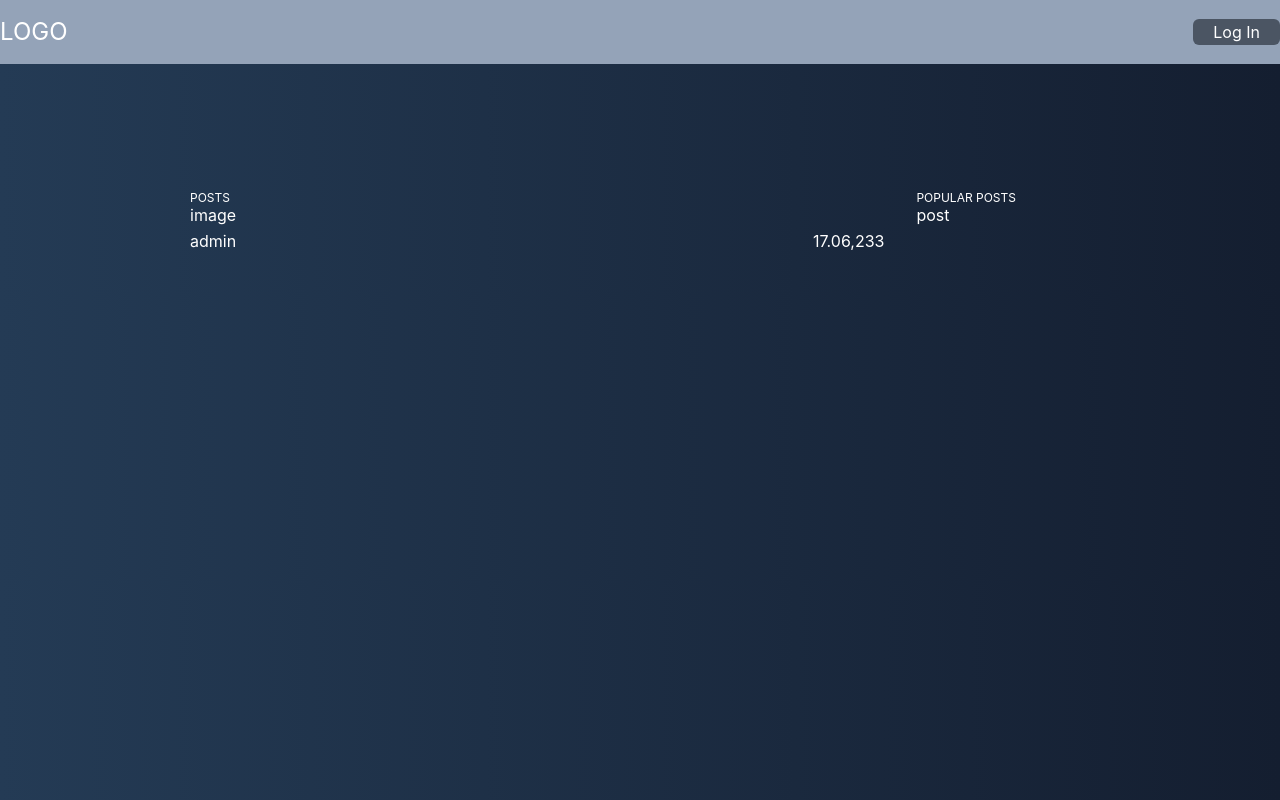
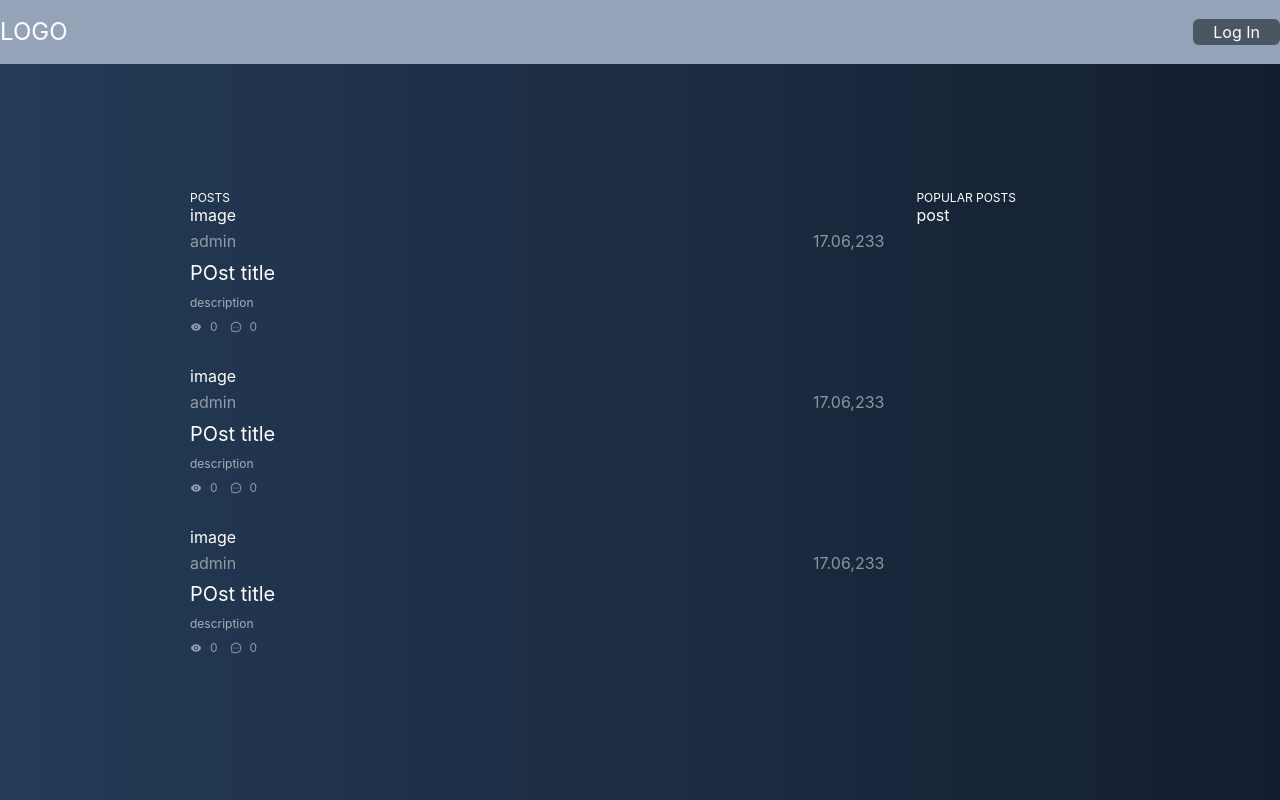
Before and after one commit to macs1756/blog-frontend-mern, a React (Create React App) app: page / in a window 1280 px wide. Built offline with nearby package versions, Linux system fonts and the light colour scheme; no server answers.

Commit message:
add part component post

```diff
--- a/package.json
+++ b/package.json
@@ -14,10 +14,12 @@
     "@types/react-router-dom": "^5.3.3",
     "autoprefixer": "^10.4.16",
     "axios": "^1.6.2",
+    "icons": "^1.0.0",
     "normalize.css": "^8.0.1",
     "postcss": "^8.4.32",
     "react": "^18.2.0",
     "react-dom": "^18.2.0",
+    "react-icons": "^4.12.0",
     "react-redux": "^9.0.4",
     "react-router-dom": "^6.20.1",
     "react-scripts": "5.0.1",
--- a/src/Components/Post/index.tsx
+++ b/src/Components/Post/index.tsx
@@ -1,13 +1,31 @@
 import * as React from 'react'
+import {AiFillEye, AiOutlineMessage} from 'react-icons/ai'
 
 const Post = () => {
   return(
-    <div className='flex flex-col basis-1/4 flex-grow'>
+    <div className='flex flex-col basis-1/4 flex-grow mb-8'>
       <div>image</div>
 
-      <div className='flex justify-between items-center pt-2'>
-          <h3>admin</h3>
-          <p>17.06,233</p>
+      <div className='flex justify-between items-center pt-2 pb-2'>
+          <h3 className='text-sx text-white opacity-50'>admin</h3>
+          <p className='text-sx text-white opacity-50'>17.06,233</p>
+      </div>
+      <div className="text-white text-xl ">POst title</div>
+      <p className='text-white opacity-60 text-xs pt-2 mb-2'>description</p>
+
+      <div className="flex gap-3 items-center">
+
+
+        <button className='flex items-center justify-center text-xs gap-2 text-white opacity-50'>
+          <AiFillEye /> <span>0</span>
+        </button>
+
+
+        <button className='flex items-center justify-center text-xs gap-2 text-white opacity-50'>
+          <AiOutlineMessage />
+          <span>0</span>
+        </button>
+
       </div>
 
     </div>
--- a/src/Pages/Home/index.tsx
+++ b/src/Pages/Home/index.tsx
@@ -11,6 +11,8 @@ import Post from '../../Components/Post';
 
         <div className='flex flex-col basis-4/5'>
         <div className='text-xs uppercase text-white'>Posts</div>
+        <Post />
+        <Post />
         <Post />
         </div>
 
```
Also changed, not shown: 1 other file (tests, documents, lock files or other folders).
